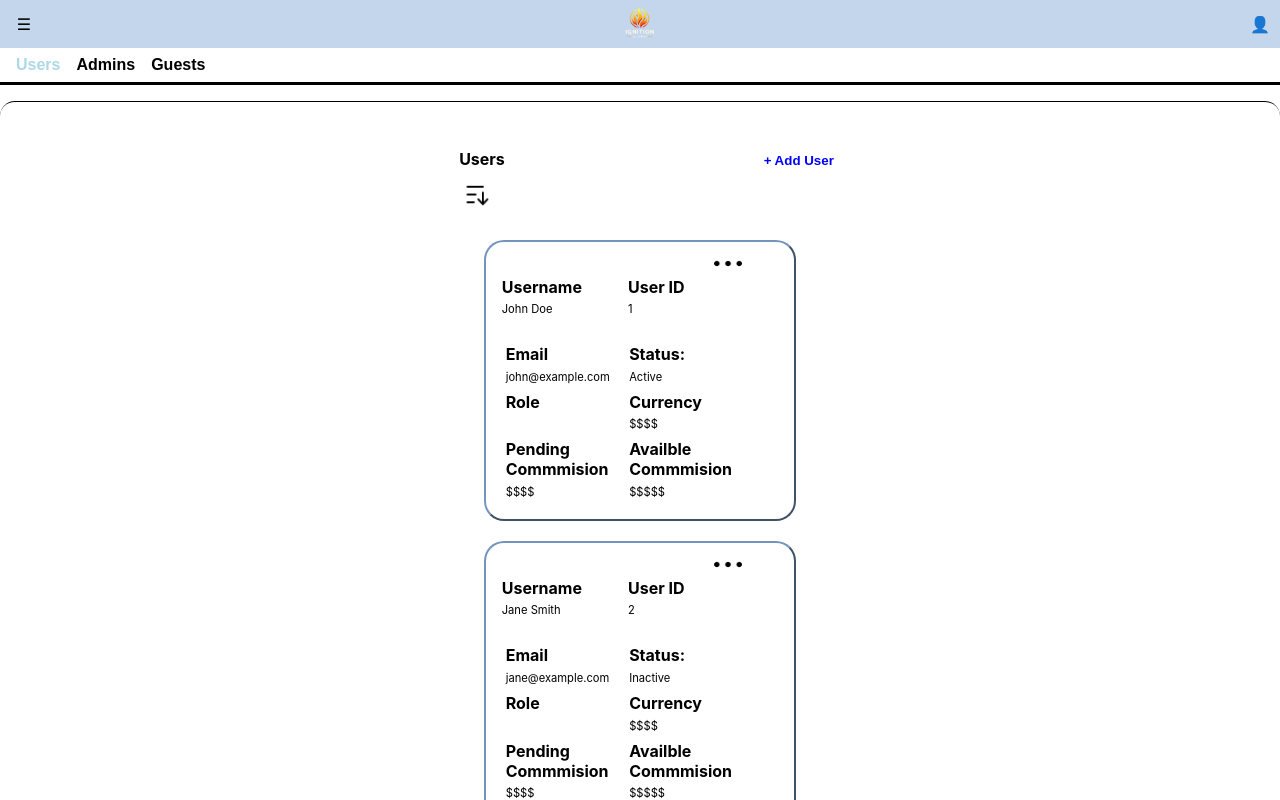
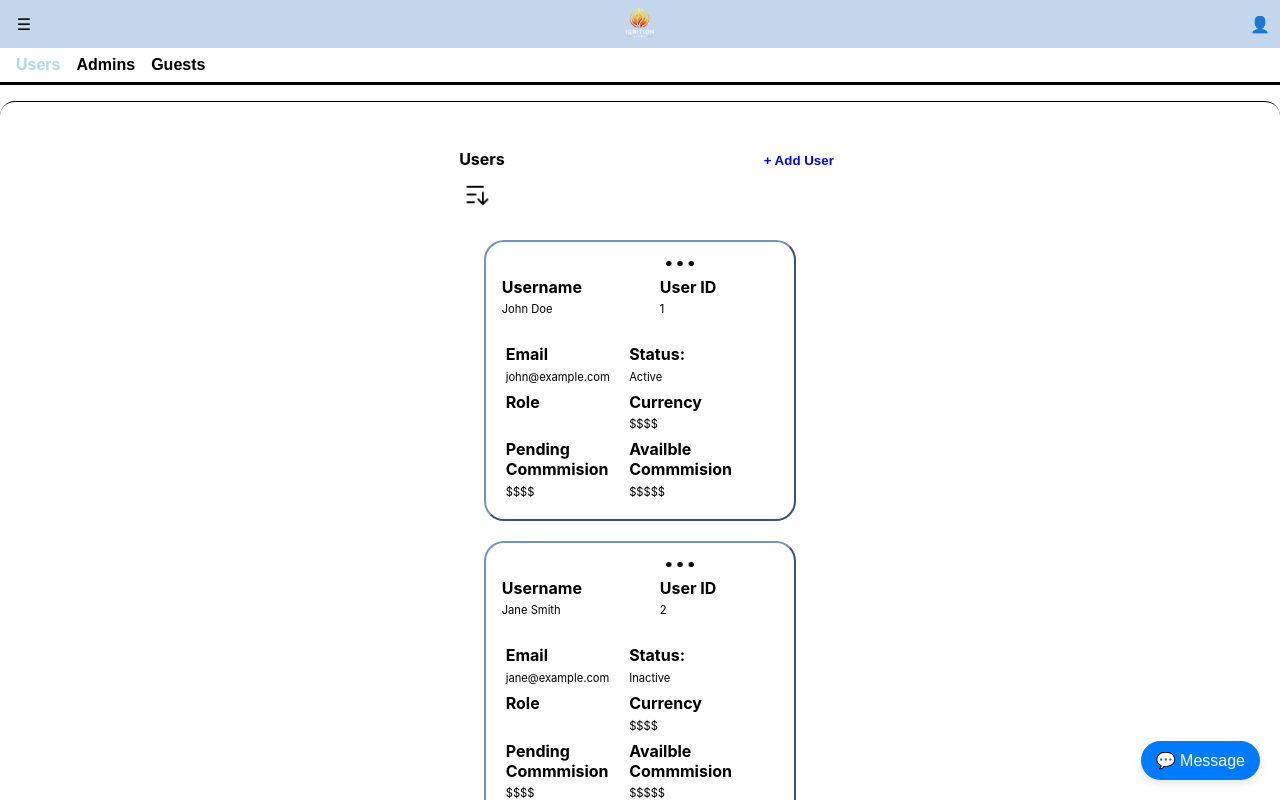
Before and after one commit to Stephen-Terera/Stephen-Terera.github.io, a React (Create React App) app: page /network in a window 1280 px wide. Shown: the top 800 px of the page. Built offline with nearby package versions, Linux system fonts and the light colour scheme.

Commit message:
Added message button

```diff
--- a/src/App.js
+++ b/src/App.js
@@ -8,6 +8,7 @@ import Register from "./Register.js"
 import Network from './Network.js';
 import Tools from "./Tools.js";
 import Withdrawals from './Withdrawls.js';
+import MessageBubble from './MessageBubble.js';
 
 function App() {
   return (
@@ -21,6 +22,7 @@ function App() {
         <Route path="/withdrawals" element={<Withdrawals /> } />
 
       </Routes>
+      <MessageBubble />
     </Router>
   );
 }
--- /dev/null
+++ b/src/MessageBubble.js
@@ -0,0 +1,37 @@
+// src/components/MessageBubble.js
+import React, { useState } from 'react';
+import './css/MessageBubble.css';
+
+const MessageBubble = () => {
+  const [isOpen, setIsOpen] = useState(false);
+
+  const toggleBubble = () => {
+    setIsOpen(!isOpen);
+  };
+
+  return (
+    <div className="message-container">
+      {!isOpen && (
+        <button className="message-button" onClick={toggleBubble}>
+          💬 Message
+        </button>
+      )}
+
+      {isOpen && (
+        <div className="message-bubble">
+          <div className="message-header">
+            <p>How can we help you?</p>
+            <button className="close-button" onClick={toggleBubble}>
+              &times;
+            </button>
+          </div>
+          <div className="message-body">
+            <p>Hello! Need help with something?</p>
+          </div>
+        </div>
+      )}
+    </div>
+  );
+};
+
+export default MessageBubble;
--- /dev/null
+++ b/src/css/MessageBubble.css
@@ -0,0 +1,55 @@
+/* src/components/MessageBubble.css */
+.message-container {
+    position: fixed;
+    bottom: 20px;
+    right: 20px;
+    z-index: 1000;
+  }
+
+  .message-button {
+    background-color: #007bff;
+    color: white;
+    border: none;
+    padding: 10px 15px;
+    border-radius: 50px;
+    cursor: pointer;
+    font-size: 16px;
+    box-shadow: 0 4px 8px rgba(0, 0, 0, 0.1);
+  }
+
+  .message-button:hover {
+    background-color: #0056b3;
+  }
+
+  .message-bubble {
+    background-color: #007bff;
+    color: white;
+    padding: 10px;
+    border-radius: 10px;
+    box-shadow: 0 4px 8px rgba(0, 0, 0, 0.1);
+    width: 250px;
+  }
+
+  .message-header {
+    display: flex;
+    justify-content: space-between;
+    align-items: center;
+    margin-bottom: 10px;
+  }
+
+  .message-body {
+    font-size: 14px;
+  }
+
+  .close-button {
+    background: none;
+    border: none;
+    color: white;
+    font-size: 16px;
+    cursor: pointer;
+    line-height: 1;
+  }
+
+  .close-button:hover {
+    color: #ffdddd;
+  }
--- a/src/css/tiles.css
+++ b/src/css/tiles.css
@@ -115,7 +115,6 @@
 }
 .more-info{
     background-color: transparent;
-    margin-left: 6em;;
     text-align: right;
     grid-column: 2; ;
     border: none;
```
Also changed, not shown: 6 other files (tests, documents, lock files or other folders).
